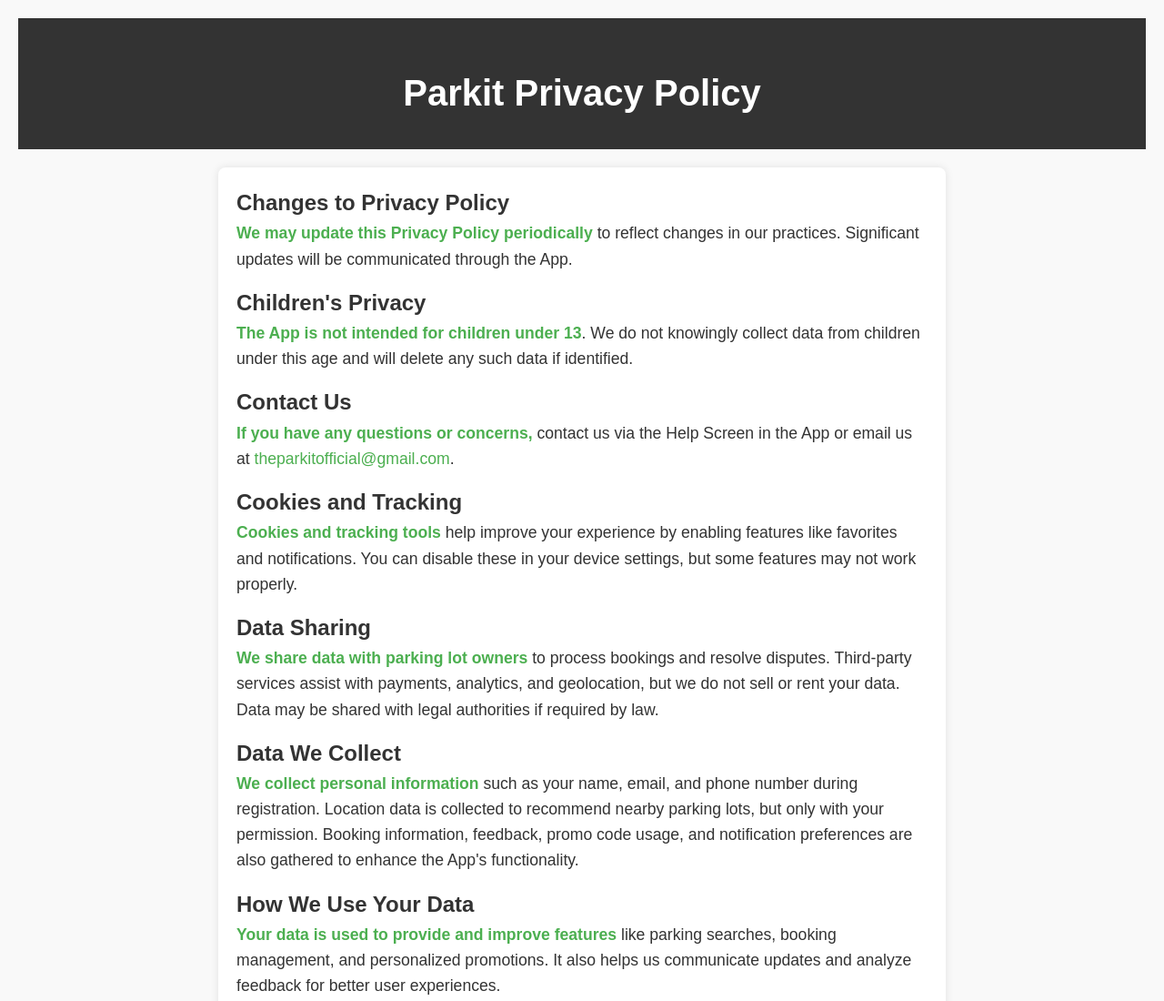
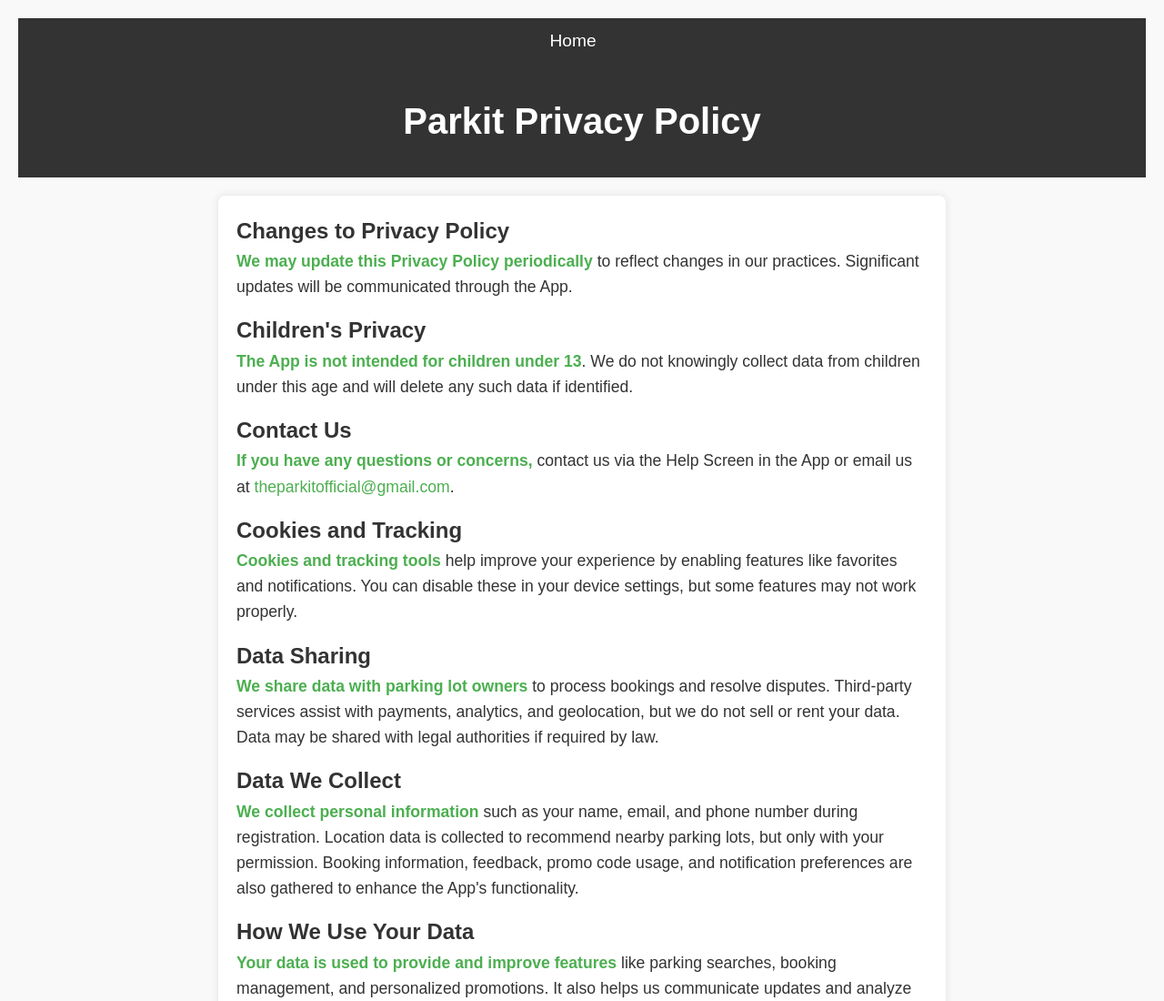
Before and after one commit to RaghavSharma7255/Parkit, a plain HTML site: page privacy-policy/privacy-policy.html in a window 1280 px wide. Shown: the top 1100 px of the page at 91% size. Drawn offline with Linux system fonts and the light colour scheme; files that its build step writes are made by us from their sources.

Commit message:
Update privacy-policy.html

```diff
--- a/privacy-policy/privacy-policy.html
+++ b/privacy-policy/privacy-policy.html
@@ -31,6 +31,17 @@
 
         header h1 {
             font-size: 2.5rem;
+        }
+
+        header a {
+            color: #fff;
+            text-decoration: none;
+            font-size: 1.2rem;
+            margin-right: 20px;
+        }
+
+        header a:hover {
+            text-decoration: underline;
         }
 
         h1 {
@@ -83,6 +94,7 @@
 </head>
 <body>
     <header>
+        <a href="index.html">Home</a> <!-- Link to the homepage -->
         <h1>Parkit Privacy Policy</h1>
     </header>
 
```
